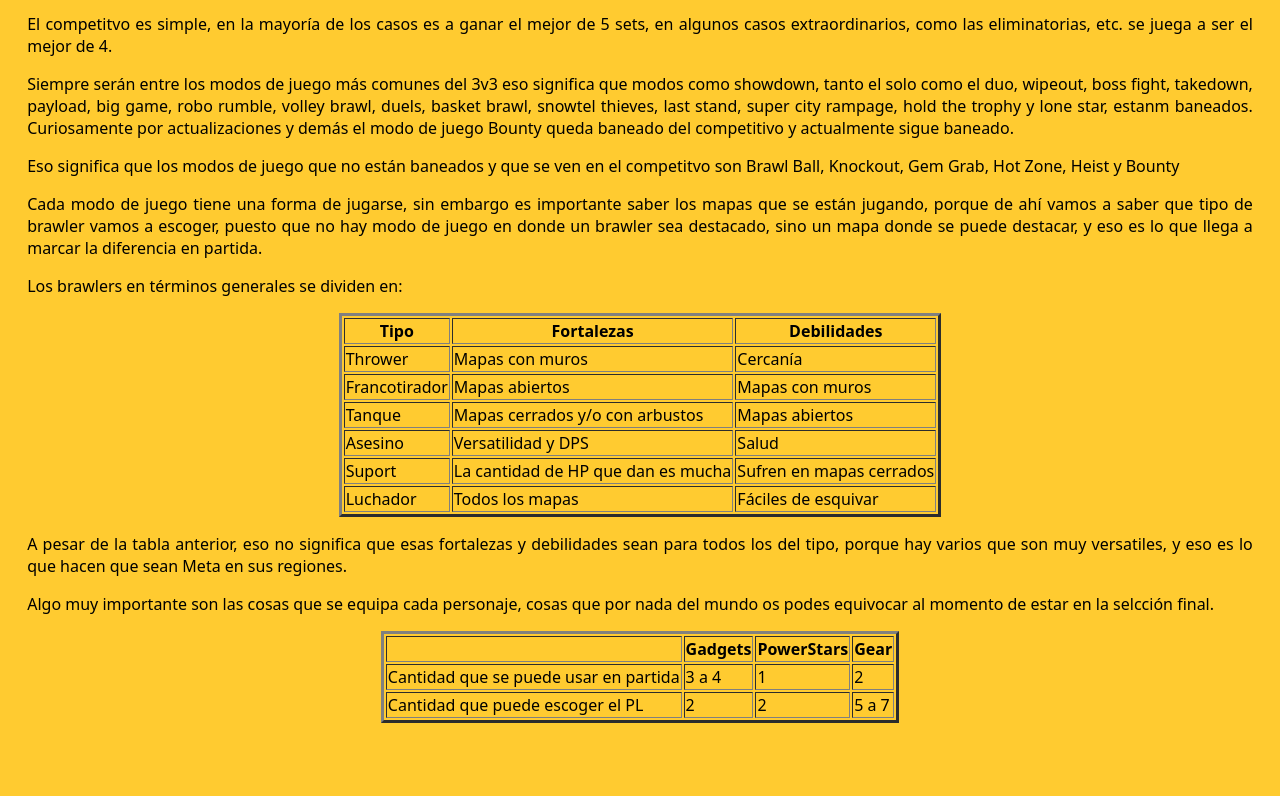
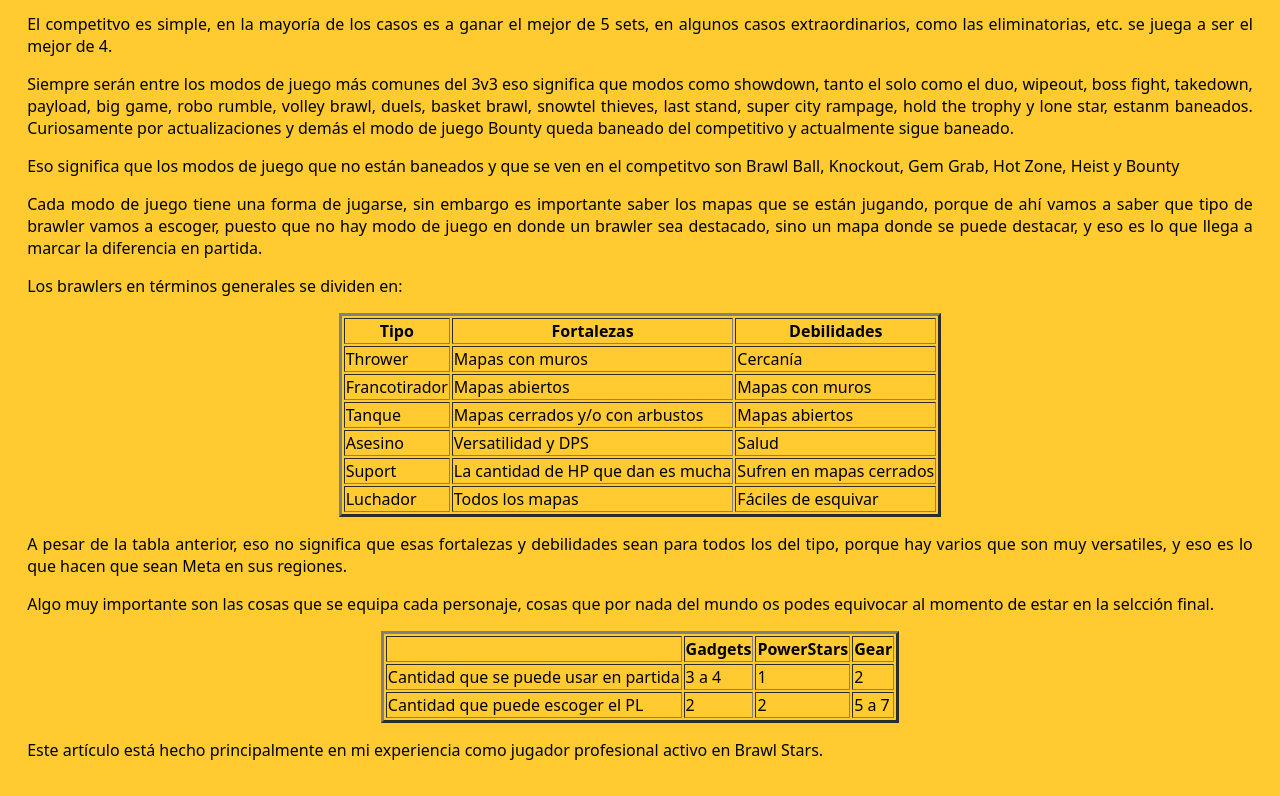
Before and after one commit to VictorJ-Ch/BrawlStars, a plain HTML site: page Index.html in a window 1280 px wide. Shown: the part 606-1402 px from the top of the page. Before the commit the page ends 1356 px from the top, so only its background shows below. Drawn offline with Linux system fonts and the light colour scheme.

Commit message:
Se modificó el esqueleto del index.html

```diff
--- a/Index.html
+++ b/Index.html
@@ -11,6 +11,7 @@
         <header>
             <img class="banner" src="./Img/Header/BSC_header.png" alt="Banner Responsivo">
         </header>
+        <main>
             <h1>Brawl Stars Guía Competitiva Oct.2023</h1>
             <p>
                 En este blog vas a encontrar una guía del meta de brawl stars así como las alineaciones, mapas y más acerca del competitivo.
@@ -173,6 +174,12 @@
                     <td>5 a 7</td>
                 </tr>
             </table>
+        </main>
+        <footer>
+            <p>
+                Este artículo está hecho principalmente en mi experiencia como jugador profesional activo en Brawl Stars.
+            </p>
+        </footer>
         <script src="JS/main.js"></script>
     </body>
 </html>
```
Lines whose indentation alone changed are shown as unchanged.
